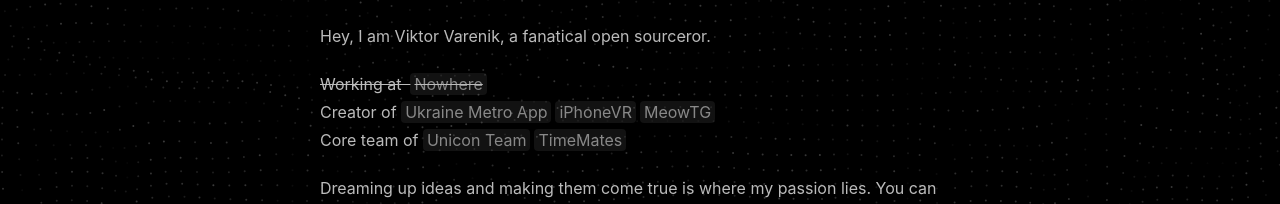
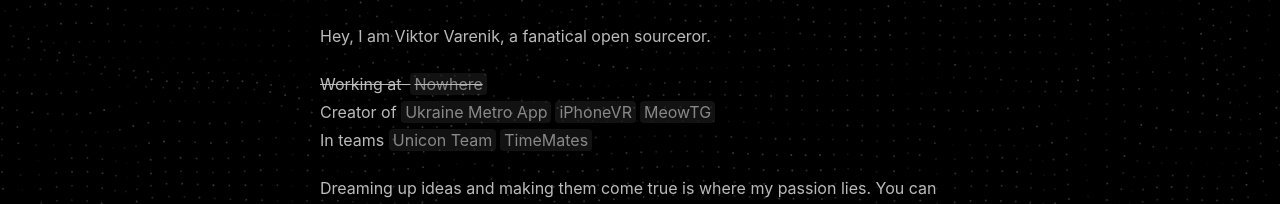
Before and after one commit to kotleni/kotleni.github.io, a React (Vite) app: page / in a window 1280 px wide. Shown: the part 212-416 px from the top of the page. Built offline with nearby package versions, Linux system fonts and the light colour scheme.

Commit message:
chore: fix some typo

```diff
--- a/src/routes/App/index.tsx
+++ b/src/routes/App/index.tsx
@@ -61,7 +61,7 @@ export default function App() {
                             return <Badge badge={creatorOfIt}/>;
                         })}
                         <br/>
-                        Core team of&nbsp;
+                        In teams&nbsp;
                         {inTeams.map((it) => {
                             return <Badge badge={it}/>;
                         })}
```
